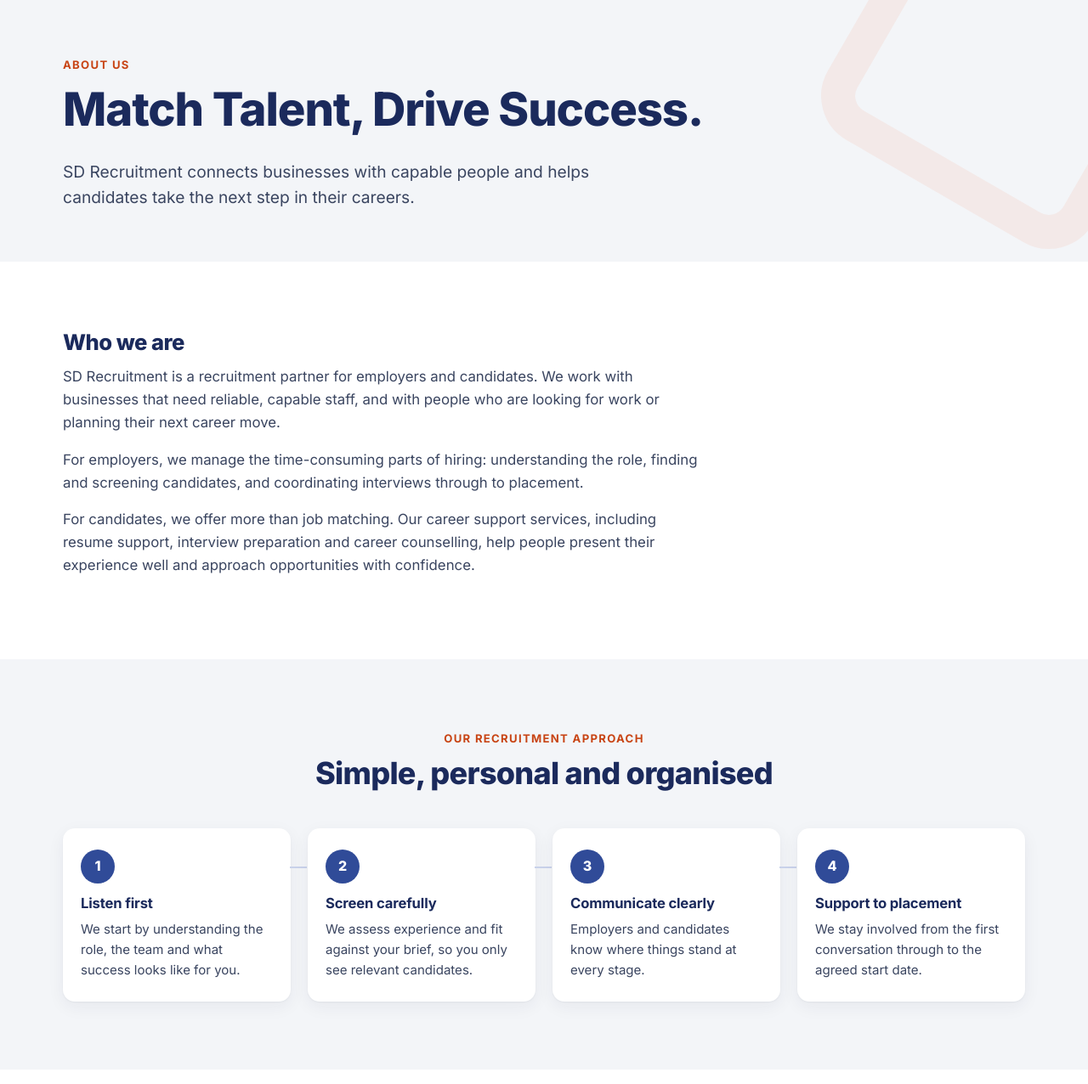
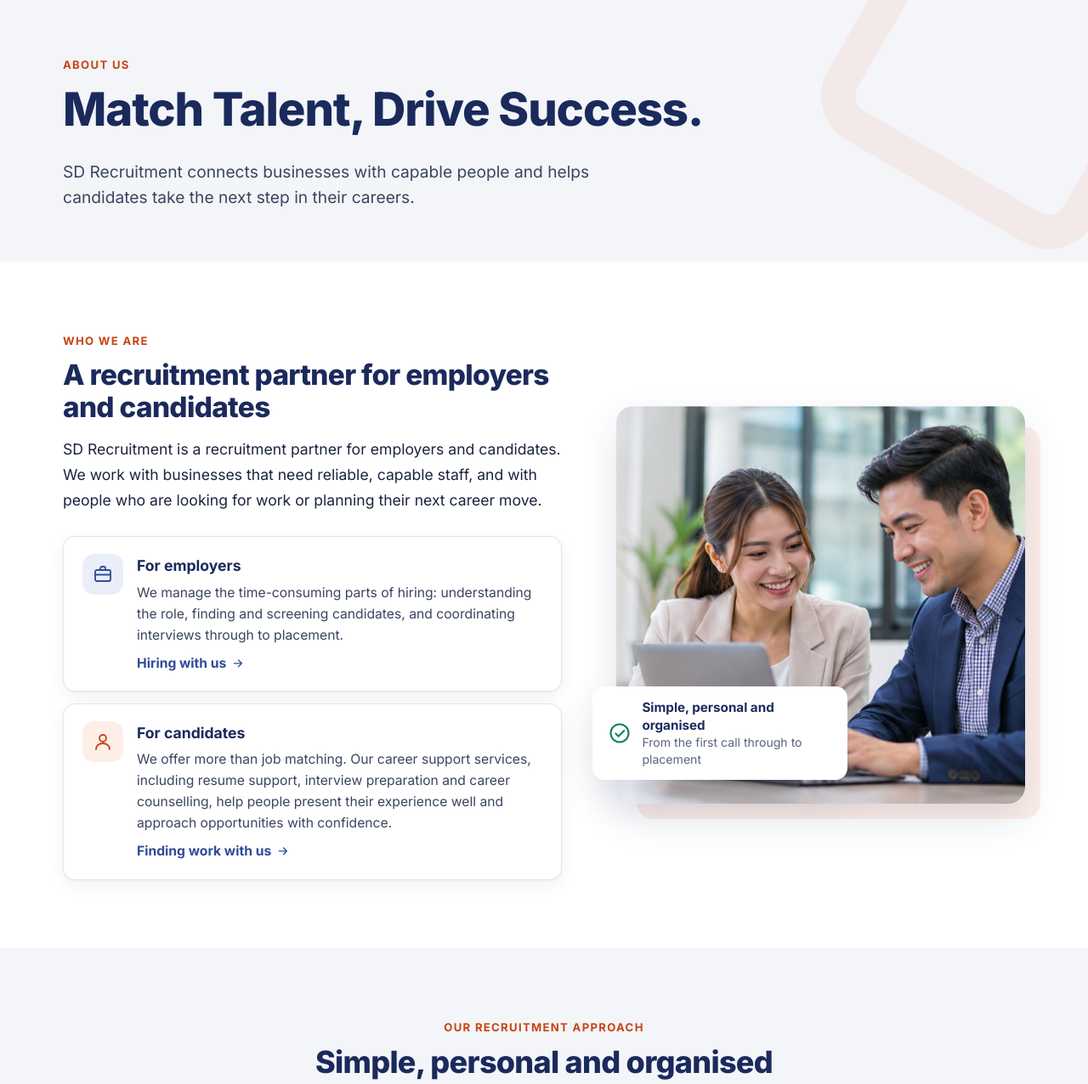
Before and after one commit to t-hinley/sd-recruitment, a Django app: page /about/ in a window 1280 px wide. Shown: the part 86-1362 px from the top of the page at 85% size. Run offline with Django 5.2, Linux system fonts and the light colour scheme.

Commit message:
About page: 'Who we are' in two columns with employer/candidate cards and a photo
Co-Authored-By: Claude Opus 5.5 <noreply@anthropic.com>
Claude-Session: https://claude.ai/code/session_018i6KhyRKKuaj4sJwSsDdCc

```diff
--- a/static/css/style.css
+++ b/static/css/style.css
@@ -621,3 +621,38 @@ legend { padding: 0; margin-bottom: 14px; color: var(--blue-ink); font-weight: 8
   .policy-types > div { grid-template-columns: 1fr; gap: 4px; }
   .policy-actions .btn { width: 100%; }
 }
+
+/* ---- About: who we are ---- */
+.about-who { display: grid; grid-template-columns: minmax(0, 1.1fr) minmax(0, .9fr); gap: 64px; align-items: center; }
+.about-who__text h2 { font-size: clamp(1.7rem, 2.6vw, 2.3rem); margin-bottom: .45em; }
+.about-who__lead { margin: 0 0 28px; font-size: 1.1rem; line-height: 1.7; color: var(--ink); }
+.about-who__cards { display: grid; gap: 14px; }
+.about-who__card { display: flex; gap: 16px; padding: 20px 22px; border: 1px solid var(--line); border-radius: var(--radius); background: #fff; box-shadow: var(--shadow);
+  color: var(--text); text-decoration: none; font-size: .98rem; line-height: 1.6; transition: border-color .15s, transform .15s, box-shadow .15s; }
+.about-who__card:hover { color: var(--text); border-color: #C9D2EA; transform: translateY(-2px); box-shadow: var(--shadow-lg); }
+.about-who__card b { display: block; margin-bottom: 4px; color: var(--blue-ink); font-size: 1.1rem; }
+.about-who__card em { display: flex; width: fit-content; align-items: center; gap: 6px; margin-top: 8px; font-style: normal; font-weight: 700; color: var(--blue); }
+.about-who__card:hover em { color: var(--orange-strong); }
+.about-who__card:hover em .icon { transform: translateX(3px); }
+.about-who__card em .icon { width: 1em; height: 1em; transition: transform .15s; }
+.about-who__icon { flex: none; display: grid; place-items: center; width: 48px; height: 48px; border-radius: 14px; background: var(--blue-soft); color: var(--blue); }
+.about-who__card--cand .about-who__icon { background: var(--orange-soft); color: var(--orange-strong); }
+.about-who__icon .icon { width: 24px; height: 24px; }
+.about-who__media { position: relative; }
+.about-who__media img { width: 100%; aspect-ratio: 619 / 602; object-fit: cover; border-radius: var(--radius-lg); box-shadow: var(--shadow-lg); }
+.about-who__media::before { content: ""; position: absolute; inset: 24px -18px -18px 24px; z-index: -1; border-radius: var(--radius-lg); background: var(--orange-soft); }
+.about-who__badge { position: absolute; left: -28px; bottom: 28px; display: flex; align-items: center; gap: 12px; margin: 0; max-width: 300px; padding: 14px 18px;
+  border-radius: var(--radius); background: #fff; box-shadow: var(--shadow-lg); font-size: .88rem; line-height: 1.4; color: var(--muted); }
+.about-who__badge .icon { flex: none; width: 28px; height: 28px; color: #11835B; }
+.about-who__badge b { display: block; color: var(--blue-ink); font-size: .95rem; }
+.about-who { isolation: isolate; }
+@media (max-width: 960px) {
+  .about-who { grid-template-columns: 1fr; gap: 44px; }
+  .about-who__media { max-width: 520px; width: 100%; margin: 0 auto; }
+  .about-who__badge { left: 16px; }
+}
+@media (max-width: 600px) {
+  .about-who__media::before { inset: 14px -8px -8px 14px; }
+  .about-who__card { padding: 18px; gap: 14px; }
+  .about-who__icon { width: 42px; height: 42px; }
+}
--- a/templates/core/about.html
+++ b/templates/core/about.html
@@ -15,12 +15,27 @@
 </section>
 
 <section class="section">
-  <div class="container">
-    <div class="prose prose--narrow">
-      <h2>Who we are</h2>
-      <p>SD Recruitment is a recruitment partner for employers and candidates. We work with businesses that need reliable, capable staff, and with people who are looking for work or planning their next career move.</p>
-      <p>For employers, we manage the time-consuming parts of hiring: understanding the role, finding and screening candidates, and coordinating interviews through to placement.</p>
-      <p>For candidates, we offer more than job matching. Our career support services, including resume support, interview preparation and career counselling, help people present their experience well and approach opportunities with confidence.</p>
+  <div class="container about-who">
+    <div class="about-who__text">
+      <p class="eyebrow">Who we are</p>
+      <h2>A recruitment partner for employers and candidates</h2>
+      <p class="about-who__lead">SD Recruitment is a recruitment partner for employers and candidates. We work with businesses that need reliable, capable staff, and with people who are looking for work or planning their next career move.</p>
+      <div class="about-who__cards">
+        <a class="about-who__card" href="{% url 'core:employers' %}">
+          <span class="about-who__icon"><svg class="icon" aria-hidden="true"><use href="#i-briefcase"/></svg></span>
+          <span><b>For employers</b>We manage the time-consuming parts of hiring: understanding the role, finding and screening candidates, and coordinating interviews through to placement.
+          <em>Hiring with us <svg class="icon" aria-hidden="true"><use href="#i-arrow"/></svg></em></span>
+        </a>
+        <a class="about-who__card about-who__card--cand" href="{% url 'core:candidates' %}">
+          <span class="about-who__icon"><svg class="icon" aria-hidden="true"><use href="#i-user"/></svg></span>
+          <span><b>For candidates</b>We offer more than job matching. Our career support services, including resume support, interview preparation and career counselling, help people present their experience well and approach opportunities with confidence.
+          <em>Finding work with us <svg class="icon" aria-hidden="true"><use href="#i-arrow"/></svg></em></span>
+        </a>
+      </div>
+    </div>
+    <div class="about-who__media">
+      <img src="{% static 'images/hero.jpg' %}" alt="" width="619" height="602" loading="lazy">
+      <p class="about-who__badge"><svg class="icon" aria-hidden="true"><use href="#i-check-circle"/></svg><span><b>Simple, personal and organised</b>From the first call through to placement</span></p>
     </div>
   </div>
 </section>
```
